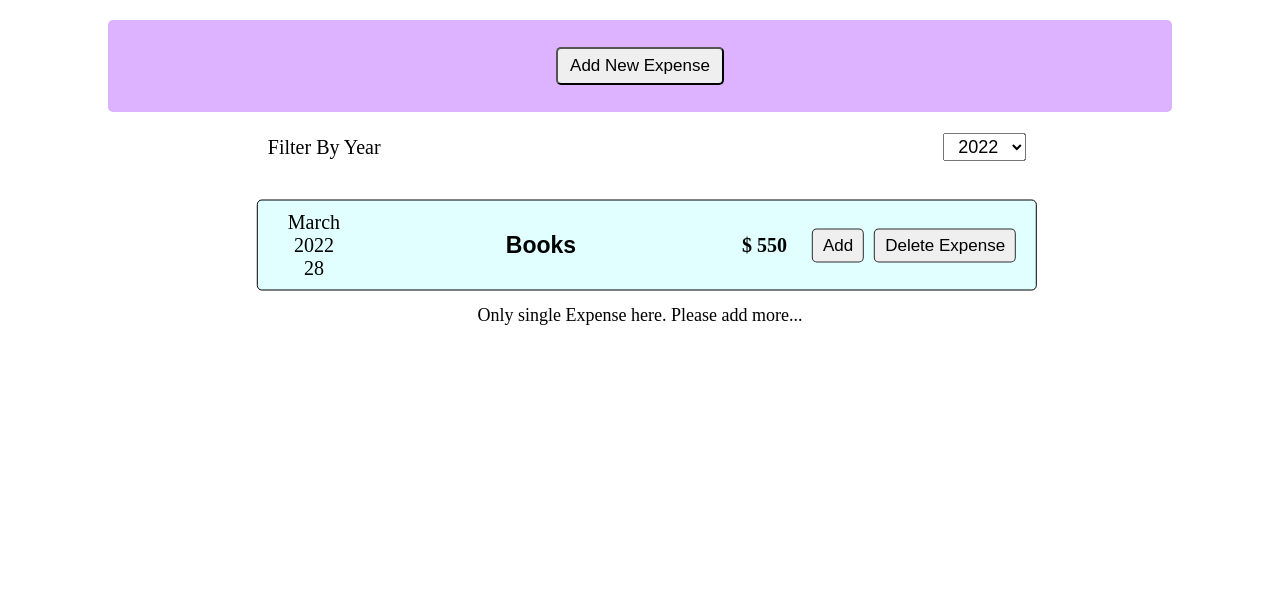
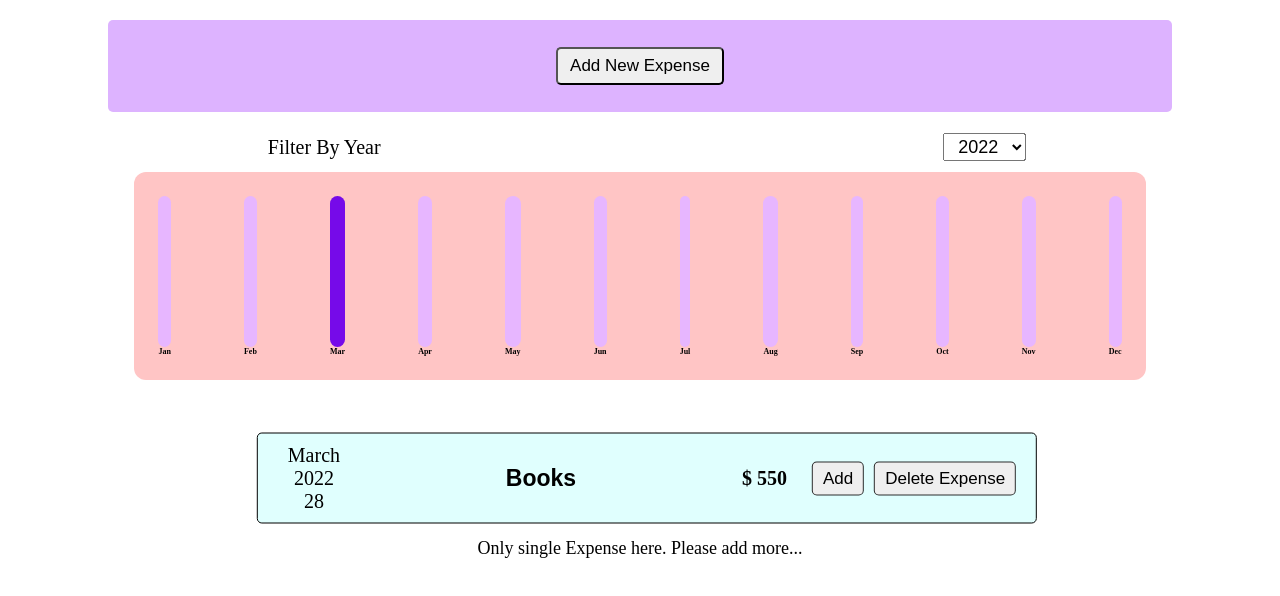
Before and after one commit to dneog/React-Expense-Tracker-Main, a React (Create React App) app: page / in a window 1280 px wide. Shown: the top 596 px of the page. Built offline with nearby package versions, Linux system fonts and the light colour scheme.

Commit message:
Chart App

```diff
--- /dev/null
+++ b/src/Components/Chart/Chart.css
@@ -0,0 +1,10 @@
+.Chart{
+    padding: 1.5rem;
+    border-radius: 12px;
+    background-color: #ffc5c5;
+    text-align: center;
+    display: flex;
+    justify-content: space-between;
+    height: 10rem;
+    margin:2% 10% 0% 10% ;
+}
--- /dev/null
+++ b/src/Components/Chart/Chart.js
@@ -0,0 +1,17 @@
+import React from 'react'
+import './Chart.css';
+import ChartBar from './ChartBar';
+
+const Chart = (props)=> {
+    const dataPointsValues= props.dataPoints.map(dataPoint => dataPoint.value);
+    const totalMaximum = Math.max(...dataPointsValues);
+    return <div className='Chart'>
+        {props.dataPoints.map( (dataPoint) => (
+        <ChartBar
+        key = {dataPoint.label}
+        value={dataPoint.value}
+        maxValue= {totalMaximum}
+        label={dataPoint.label} />))}
+    </div>
+}
+export default Chart
--- /dev/null
+++ b/src/Components/Chart/ChartBar.css
@@ -0,0 +1,28 @@
+.ChartBar{
+    height: 100%;
+    display: flex;
+    flex-direction: column;
+    align-items: center;
+}
+
+.ChartBar_inner{
+    height: 100%;
+    width: 100%;
+    /* border: 1px solid rgba(0, 0, 0, 0.229); */
+    border-radius: 12px;
+    background-color: #e7b6ff;
+    overflow: hidden;
+    display: flex;
+    flex-direction: column;
+    justify-content: flex-end;
+}
+.ChartBar_fill{
+    background-color: #760ae9;
+    width: 100%;
+    transition: all 0.3s ease-out;
+}
+.ChartBar_label{
+    font-weight: bold;
+    font-size: 0.5rem;
+    text-align: center;
+}
--- /dev/null
+++ b/src/Components/Chart/ChartBar.js
@@ -0,0 +1,23 @@
+import React from "react";
+import './ChartBar.css'
+
+const ChartBar =( props) => {
+    let barFillHeight = '0%';
+
+    if(props.maxValue > 0){
+        barFillHeight= Math.round((props.value/props.maxValue)*100) + '%';
+    }
+
+
+    return <div className="ChartBar">
+    <div className="ChartBar_inner">
+        <div className="ChartBar_fill" style={{height: barFillHeight}}>
+
+        </div>
+
+    </div>
+    <div className="ChartBar_label">{props.label}</div>
+    </div>
+}
+
+export default ChartBar;
--- a/src/Components/Expenses/Expenses.js
+++ b/src/Components/Expenses/Expenses.js
@@ -7,6 +7,9 @@ import ExpenseForm from '../NewExpense/ExpenseForm';
 import ExpenseFilter from './ExpenseFilter';
 import NewExpense from '../NewExpense/NewExpense';
 import './Expenses.css';
+import Chart from '../Chart/Chart'
+import ExpenseChart from './ExpensesChart';
+
 
 function Expense(props){
     const [filteredYear, setFilteredYear] = useState('2022');
@@ -14,14 +17,15 @@ function Expense(props){
         setFilteredYear(selectedYear);
     }
 
-    const FilteredExpenses= props.items.filter( expense=> {
+    const FilteredExpenses= props.items.filter( (expense)=> {
             return expense.date.getFullYear().toString()=== filteredYear
     })
     return(
         <>
         <ExpenseFilter selected={filteredYear} onChangeFilter= {filterChangeHandler} />
-        {FilteredExpenses.length === 0 && <p>No Expenses Found</p>}
 
+
+        <ExpenseChart expenses={FilteredExpenses} />
         {FilteredExpenses.length > 0 &&
             FilteredExpenses.map((expense) => (
             <Expenselist
@@ -32,8 +36,10 @@ function Expense(props){
             />
         ))
         }
+        {FilteredExpenses.length === 0 && <p>No Expenses Found</p>}
         {FilteredExpenses.length === 1 && <p className='below'>Only single Expense here. Please add more...</p>}
 
+        {/* <ExpenseData items={FilteredExpenses} /> */}
 
     {/* <Expenselist
         name = {props.items[0].name}
--- /dev/null
+++ b/src/Components/Expenses/ExpensesChart.js
@@ -0,0 +1,30 @@
+import React from 'react'
+
+import Chart from '../Chart/Chart'
+
+const ExpenseChart = (props)=> {
+    const ChartDataPoints = [
+    {label: 'Jan', value: 0},
+    {label: 'Feb', value: 0},
+    {label: 'Mar', value: 0},
+    {label: 'Apr', value: 0},
+    {label: 'May', value: 0},
+    {label: 'Jun', value: 0},
+    {label: 'Jul', value: 0},
+    {label: 'Aug', value: 0},
+    {label: 'Sep', value: 0},
+    {label: 'Oct', value: 0},
+    {label: 'Nov', value: 0},
+    {label: 'Dec', value: 0}
+
+    ];
+
+    for(const expense of props.expenses){
+        const expenseMonth = expense.date.getMonth()
+        ChartDataPoints[expenseMonth].value += expense.amount;
+    }
+
+    return <Chart dataPoints={ChartDataPoints} />
+}
+
+export default ExpenseChart;
--- a/src/Components/NewExpense/ExpenseForm.js
+++ b/src/Components/NewExpense/ExpenseForm.js
@@ -20,7 +20,7 @@ const ExpenseForm =(props)=>{
         event.preventDefault();
         const expenseData={
             name: enteredTitle,
-            amount: enteredAmount,
+            amount: +enteredAmount,
             date: new Date(enteredDate)
         }
         props.onSaveExpenseData(expenseData);
```
